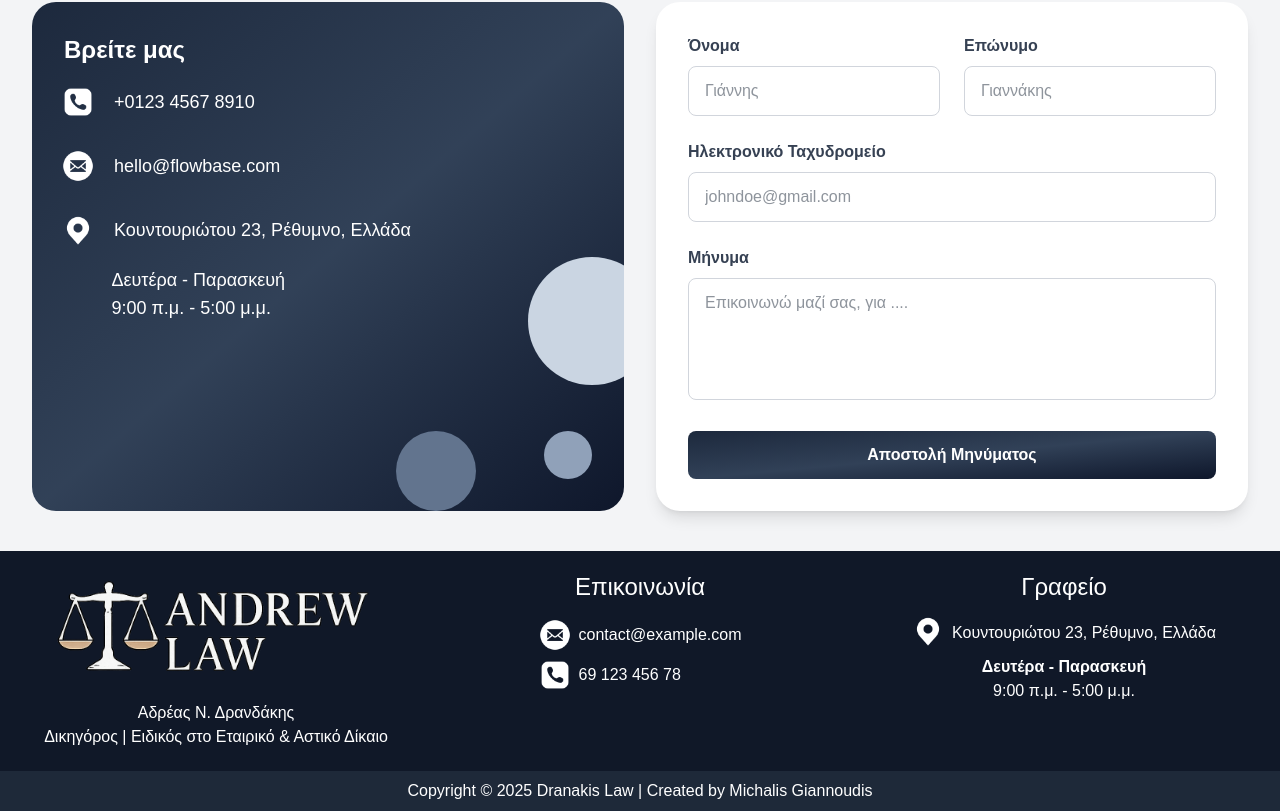
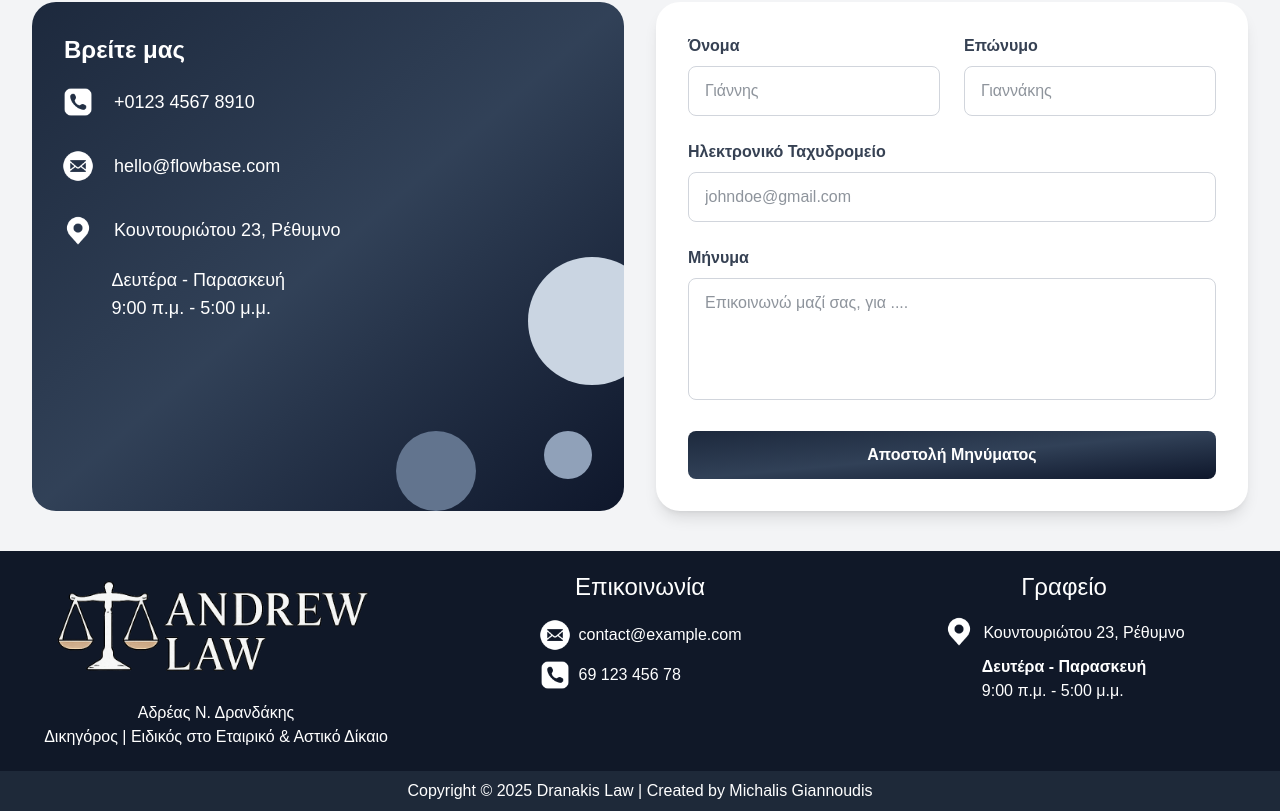
Before and after one commit to MichalisGiannoudis/ProjectDrew, a Next.js app: page / in a window 1280 px wide. Shown: the part 2603-3414 px from the top of the page. Built offline with nearby package versions, Linux system fonts and the light colour scheme.

Commit message:
fixed office label in footer

```diff
--- a/src/components/footer.component.tsx
+++ b/src/components/footer.component.tsx
@@ -48,10 +48,12 @@ export default function Footer() {
             <p className="text-2xl mb-3"> {officeLabel} </p>
             <div className="flex flex-col items-center md:flex-row md:items-start md:gap-2 md:mb-1">
               <img className="w-8 h-8" src="location-icon.png"/>
-              <p className="flex items-center justify-center h-9"> {officeAddress} </p>
+              <p className="flex items-center justify-center md:h-9"> {officeAddress} </p>
             </div>
-            <p className="font-semibold"> {daysLabel} </p>
-            <p> {hoursLabel} </p>
+            <div className="grid grid-cols-1 items-start mb-1">
+              <p className="font-semibold"> {daysLabel} </p>
+              <p className="text-center md:text-start"> {hoursLabel} </p>
+            </div>
           </div>
         </div>
       </div>
--- a/src/content/footer.content.ts
+++ b/src/content/footer.content.ts
@@ -3,7 +3,7 @@ export const FooterContentEN = {
     progessionLabel: 'Licensed Attorney | Specializing in Corporate & Civil Law',
     contactLabel: 'Contact',
     officeLabel: 'Office',
-    officeAddress: 'Kountouriotou 23, Rethyno, Greece',
+    officeAddress: 'Kountouriotou 23, Rethyno',
     daysLabel: 'Monday - Friday',
     hoursLabel: '9:00 AM - 5:00 PM',
 }
@@ -13,7 +13,7 @@ export const FooterContentGR = {
     progessionLabel: 'Δικηγόρος | Ειδικός στο Εταιρικό & Αστικό Δίκαιο',
     contactLabel: 'Επικοινωνία',
     officeLabel: 'Γραφείο',
-    officeAddress: 'Κουντουριώτου 23, Ρέθυμνο, Ελλάδα',
+    officeAddress: 'Κουντουριώτου 23, Ρέθυμνο',
     daysLabel: 'Δευτέρα - Παρασκευή',
     hoursLabel: '9:00 π.μ. - 5:00 μ.μ.',
 }
```
